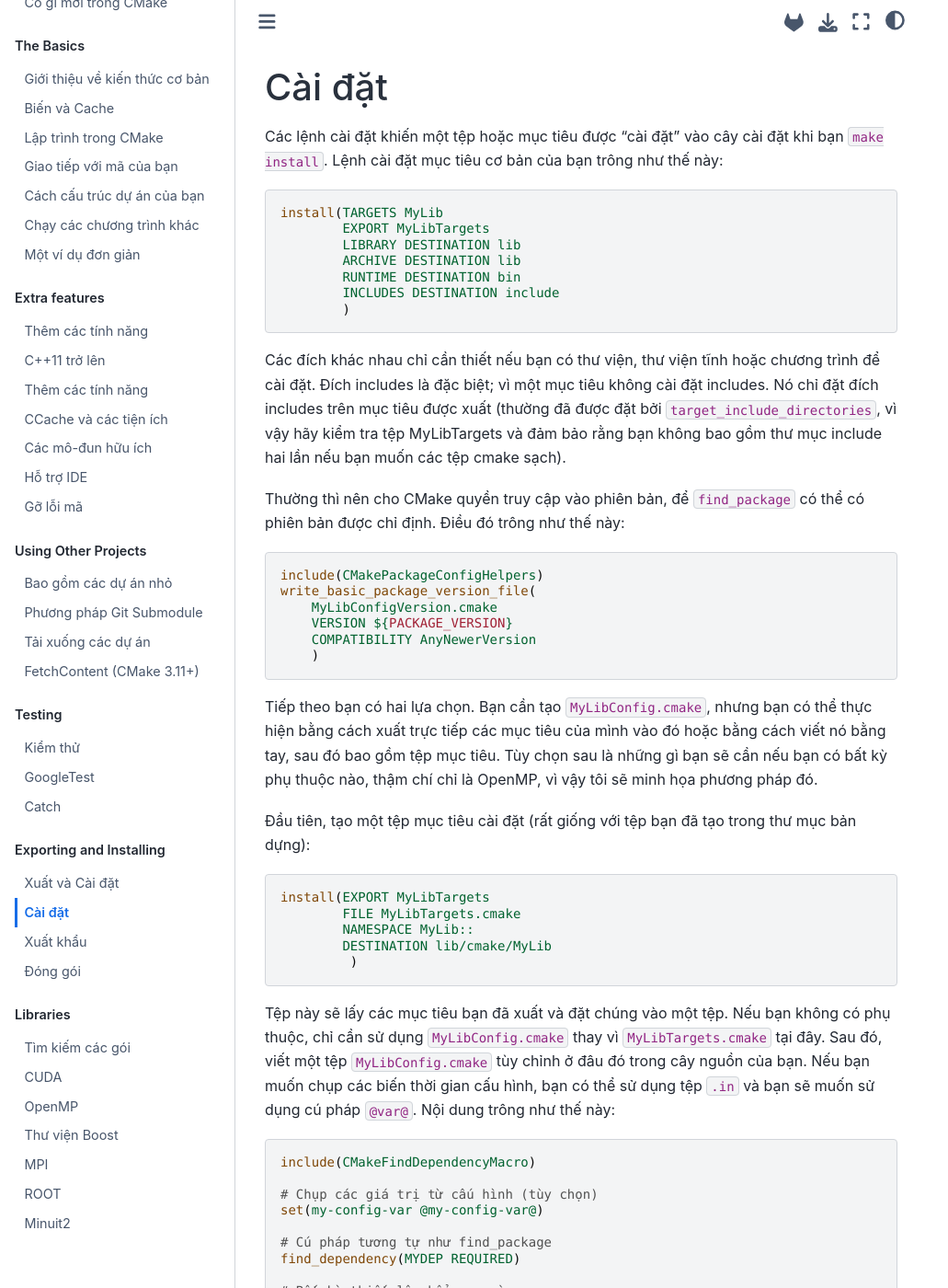
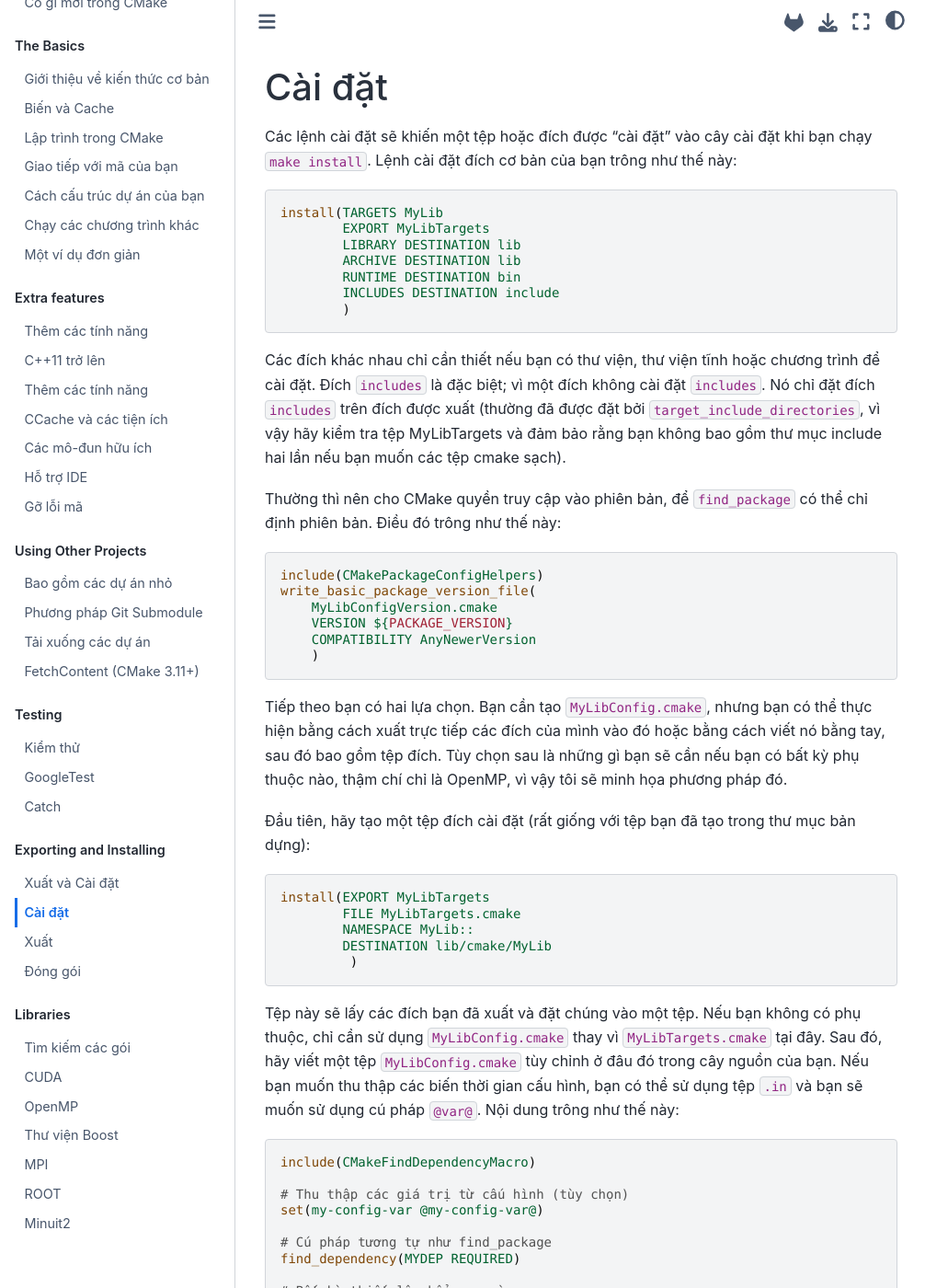
Before and after one commit to xuanvuong1702/Modern-CMake-VI-VN, a Jupyter Book: the page built from chapters/install/installing.md, in a window 1280 px wide and 1400 px high. Shown: the whole window at 92% size, without its empty margins (0-1031 px from the left). Built offline with Jupyter Book 1.0.4 settings and Sphinx 7.4.7 and the Sphinx Book theme 1.1.4, drawn with Linux system fonts in a browser that asks for light colours; some of the changed text lies outside the part shown.

Commit message:
verify translate for install

````diff
--- a/chapters/install/installing.md
+++ b/chapters/install/installing.md
@@ -1,6 +1,6 @@
 # Cài đặt
 
-Các lệnh cài đặt khiến một tệp hoặc mục tiêu được "cài đặt" vào cây cài đặt khi bạn `make install`. Lệnh cài đặt mục tiêu cơ bản của bạn trông như thế này:
+Các lệnh cài đặt sẽ khiến một tệp hoặc đích được "cài đặt" vào cây cài đặt khi bạn chạy `make install`. Lệnh cài đặt đích cơ bản của bạn trông như thế này:
 
 ```cmake
 install(TARGETS MyLib
@@ -12,9 +12,9 @@ install(TARGETS MyLib
         )
 ```
 
-Các đích khác nhau chỉ cần thiết nếu bạn có thư viện, thư viện tĩnh hoặc chương trình để cài đặt. Đích includes là đặc biệt; vì một mục tiêu không cài đặt includes. Nó chỉ đặt đích includes trên mục tiêu được xuất (thường đã được đặt bởi `target_include_directories`, vì vậy hãy kiểm tra tệp MyLibTargets và đảm bảo rằng bạn không bao gồm thư mục include hai lần nếu bạn muốn các tệp cmake sạch).
+Các đích khác nhau chỉ cần thiết nếu bạn có thư viện, thư viện tĩnh hoặc chương trình để cài đặt. Đích `includes` là đặc biệt; vì một đích không cài đặt `includes`. Nó chỉ đặt đích `includes` trên đích được xuất (thường đã được đặt bởi `target_include_directories`, vì vậy hãy kiểm tra tệp MyLibTargets và đảm bảo rằng bạn không bao gồm thư mục include hai lần nếu bạn muốn các tệp cmake sạch).
 
-Thường thì nên cho CMake quyền truy cập vào phiên bản, để `find_package` có thể có phiên bản được chỉ định. Điều đó trông như thế này:
+Thường thì nên cho CMake quyền truy cập vào phiên bản, để `find_package` có thể chỉ định phiên bản. Điều đó trông như thế này:
 
 ```cmake
 include(CMakePackageConfigHelpers)
@@ -25,9 +25,9 @@ write_basic_package_version_file(
     )
 ```
 
-Tiếp theo bạn có hai lựa chọn. Bạn cần tạo `MyLibConfig.cmake`, nhưng bạn có thể thực hiện bằng cách xuất trực tiếp các mục tiêu của mình vào đó hoặc bằng cách viết nó bằng tay, sau đó bao gồm tệp mục tiêu. Tùy chọn sau là những gì bạn sẽ cần nếu bạn có bất kỳ phụ thuộc nào, thậm chí chỉ là OpenMP, vì vậy tôi sẽ minh họa phương pháp đó.
+Tiếp theo bạn có hai lựa chọn. Bạn cần tạo `MyLibConfig.cmake`, nhưng bạn có thể thực hiện bằng cách xuất trực tiếp các đích của mình vào đó hoặc bằng cách viết nó bằng tay, sau đó bao gồm tệp đích. Tùy chọn sau là những gì bạn sẽ cần nếu bạn có bất kỳ phụ thuộc nào, thậm chí chỉ là OpenMP, vì vậy tôi sẽ minh họa phương pháp đó.
 
-Đầu tiên, tạo một tệp mục tiêu cài đặt (rất giống với tệp bạn đã tạo trong thư mục bản dựng):
+Đầu tiên, hãy tạo một tệp đích cài đặt (rất giống với tệp bạn đã tạo trong thư mục bản dựng):
 
 ```cmake
 install(EXPORT MyLibTargets
@@ -37,12 +37,12 @@ install(EXPORT MyLibTargets
          )
 ```
 
-Tệp này sẽ lấy các mục tiêu bạn đã xuất và đặt chúng vào một tệp. Nếu bạn không có phụ thuộc, chỉ cần sử dụng `MyLibConfig.cmake` thay vì `MyLibTargets.cmake` tại đây. Sau đó, viết một tệp `MyLibConfig.cmake` tùy chỉnh ở đâu đó trong cây nguồn của bạn. Nếu bạn muốn chụp các biến thời gian cấu hình, bạn có thể sử dụng tệp `.in` và bạn sẽ muốn sử dụng cú pháp `@var@`. Nội dung trông như thế này:
+Tệp này sẽ lấy các đích bạn đã xuất và đặt chúng vào một tệp. Nếu bạn không có phụ thuộc, chỉ cần sử dụng `MyLibConfig.cmake` thay vì `MyLibTargets.cmake` tại đây. Sau đó, hãy viết một tệp `MyLibConfig.cmake` tùy chỉnh ở đâu đó trong cây nguồn của bạn. Nếu bạn muốn thu thập các biến thời gian cấu hình, bạn có thể sử dụng tệp `.in` và bạn sẽ muốn sử dụng cú pháp `@var@`. Nội dung trông như thế này:
 
 ```cmake
 include(CMakeFindDependencyMacro)
 
-# Chụp các giá trị từ cấu hình (tùy chọn)
+# Thu thập các giá trị từ cấu hình (tùy chọn)
 set(my-config-var @my-config-var@)
 
 # Cú pháp tương tự như find_package
@@ -50,12 +50,12 @@ find_dependency(MYDEP REQUIRED)
 
 # Bất kỳ thiết lập bổ sung nào
 
-# Thêm tệp mục tiêu
+# Thêm tệp đích
 include("${CMAKE_CURRENT_LIST_DIR}/MyLibTargets.cmake")
 ```
 
 Bây giờ, bạn có thể sử dụng tệp cấu hình (nếu bạn đã sử dụng tệp `.in`) và sau đó cài đặt tệp kết quả.
-Vì chúng tôi đã tạo một tệp `ConfigVersion`, đây là một nơi tốt để cài đặt nó.
+Vì chúng ta đã tạo một tệp `ConfigVersion`, đây là một nơi tốt để cài đặt nó.
 
 ```cmake
 configure_file(MyLibConfig.cmake.in MyLibConfig.cmake @ONLY)
@@ -65,12 +65,12 @@ install(FILES "${CMAKE_CURRENT_BINARY_DIR}/MyLibConfig.cmake"
         )
 ```
 
-Đó là nó! Bây giờ, sau khi bạn cài đặt một gói, sẽ có các tệp trong `lib/cmake/MyLib` mà CMake sẽ tìm kiếm (cụ thể là `MyLibConfig.cmake` và `MyLibConfigVersion.cmake`) và tệp mục tiêu mà cấu hình sử dụng cũng sẽ ở đó.
+Đó là nó! Giờ đây, sau khi bạn cài đặt một gói, sẽ có các tệp trong `lib/cmake/MyLib` mà CMake sẽ tìm kiếm (cụ thể là, `MyLibConfig.cmake` và `MyLibConfigVersion.cmake`) và tệp đích mà cấu hình sử dụng cũng sẽ ở đó.
 
-Khi CMake tìm kiếm một gói, nó sẽ tìm trong tiền tố cài đặt hiện tại và một số vị trí tiêu chuẩn. Bạn cũng có thể thêm điều này vào đường dẫn tìm kiếm của mình theo cách thủ công, bao gồm `MyLib_PATH` và CMake cung cấp cho người dùng đầu ra trợ giúp đẹp nếu không tìm thấy tệp cấu hình.
+Khi CMake tìm kiếm một gói, nó sẽ tìm trong tiền tố cài đặt hiện tại và một số vị trí tiêu chuẩn. Bạn cũng có thể thêm điều này vào đường dẫn tìm kiếm của mình theo cách thủ công, bao gồm `MyLib_PATH`, và CMake cung cấp cho người dùng đầu ra trợ giúp đẹp nếu không tìm thấy tệp cấu hình.
 
 Mô-đun [CMakePackageConfigHelpers](https://cmake.org/cmake/help/latest/module/CMakePackageConfigHelpers.html) được đề cập ở trên có các công cụ bổ sung để giúp viết tệp `Config.cmake` có thể di chuyển được nhiều hơn.
-Tham khảo tài liệu CMake trên [configure_package_config_file](https://cmake.org/cmake/help/latest/module/CMakePackageConfigHelpers.html#command:configure_package_config_file) (được sử dụng thay vì `configure_file`) và chuỗi thay thế `@PACKAGE_INIT@` để nhận
+Tham khảo tài liệu CMake về [configure_package_config_file](https://cmake.org/cmake/help/latest/module/CMakePackageConfigHelpers.html#command:configure_package_config_file) (được sử dụng thay vì `configure_file`) và chuỗi thay thế `@PACKAGE_INIT@` để nhận được
 
 - một tập hợp các biến `PACKAGE_<var>` được xác định tự động (cho các phiên bản đường dẫn tương đối của `<var>`) và
-- một `set_and_check()` thay thế cho `set()` để tự động kiểm tra sự tồn tại của đường dẫn.
+- một lệnh `set_and_check()` thay thế cho `set()` để tự động kiểm tra sự tồn tại của đường dẫn.
````
Also changed, not shown: chapters/install/exporting.md (+6 -6 lines), chapters/install/packaging.md (+3 -3 lines).
